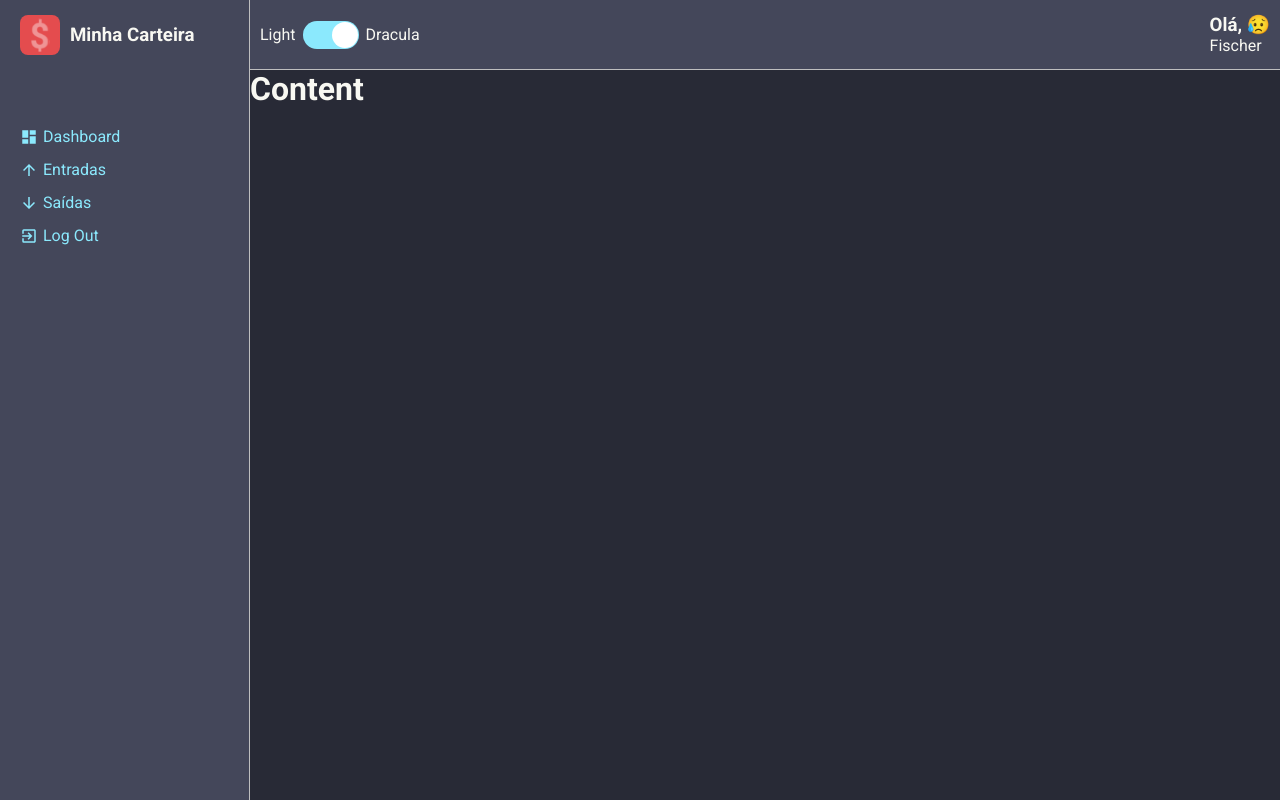
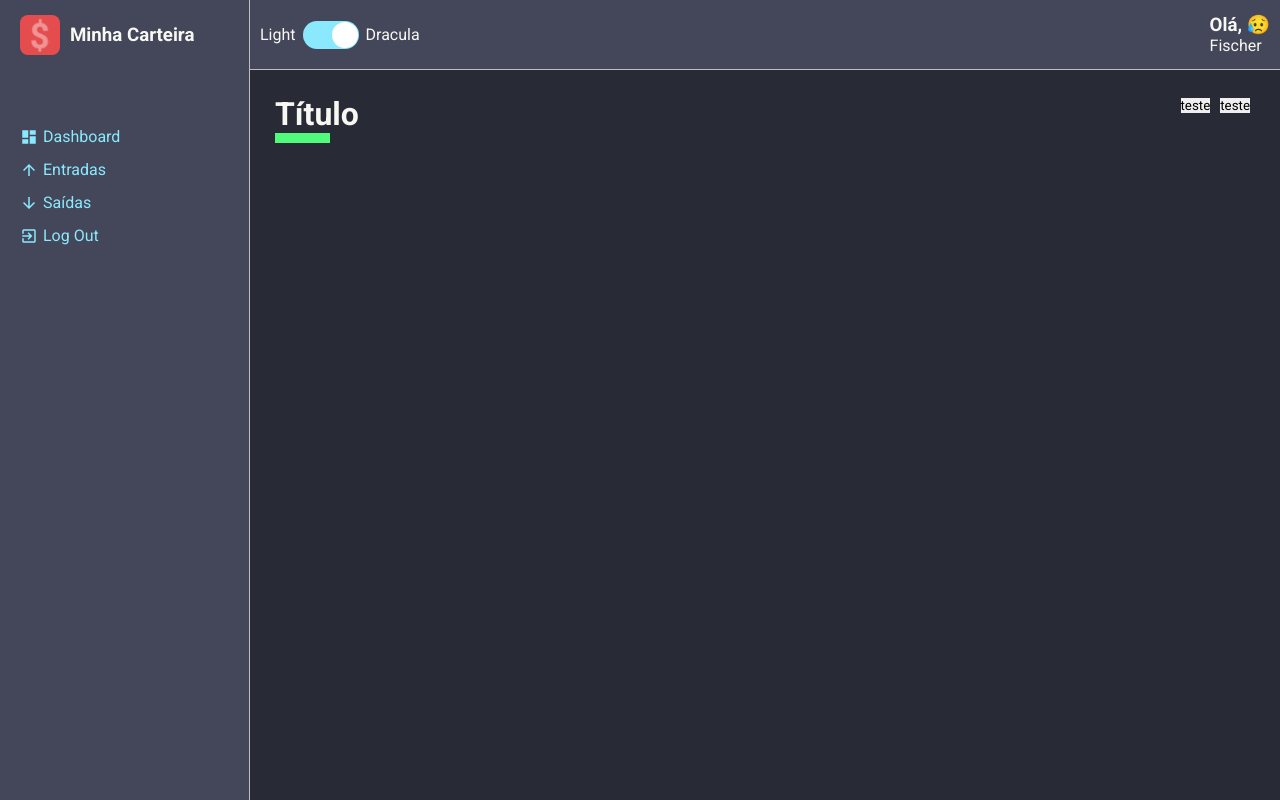
Before and after one commit to FischerRobson/wallet, a React (Create React App) app: page / in a window 1280 px wide. Built offline with nearby package versions, Linux system fonts and the light colour scheme.

Commit message:
header do content

```diff
--- a/src/App.tsx
+++ b/src/App.tsx
@@ -3,13 +3,14 @@ import GlobalStyles from "./styles/GlobalStyles";
 import { ThemeProvider } from "styled-components";
 
 import Layout from "./components/Layout";
+import Dashboard from './pages/Dashboard'
 import dracula from "./styles/themes/dracula";
 
 const App: React.FC = () => {
   return (
     <ThemeProvider theme={dracula}>
       <GlobalStyles />
-      <Layout />
+      <Layout ><Dashboard /></Layout>
     </ThemeProvider>
   );
 };
--- a/src/components/Content/index.tsx
+++ b/src/components/Content/index.tsx
@@ -1,10 +1,10 @@
 import React from "react";
 import { Container } from "./styles";
 
-const Content: React.FC = () => {
+const Content: React.FC = ({children}) => {
   return (
     <Container>
-      <h1>Content</h1>
+      {children}
     </Container>
   );
 };
--- a/src/components/Content/styles.ts
+++ b/src/components/Content/styles.ts
@@ -4,4 +4,6 @@ export const Container = styled.div`
   grid-area: Content;
   color: ${props => props.theme.colors.white};
   background: ${props => props.theme.colors.primary};
+
+  padding: 25px;
 `;
--- /dev/null
+++ b/src/components/ContentHeader/index.tsx
@@ -0,0 +1,18 @@
+import React from "react";
+import { Container, Title, Controllers } from "./styles";
+
+const ContentHeader: React.FC = () => {
+  return (
+    <Container>
+      <Title>
+        <h1>Título</h1>
+      </Title>
+      <Controllers>
+          <button>teste</button>
+          <button>teste</button>
+      </Controllers>
+    </Container>
+  );
+};
+
+export default ContentHeader;
--- /dev/null
+++ b/src/components/ContentHeader/styles.ts
@@ -0,0 +1,29 @@
+import styled from "styled-components";
+
+export const Container = styled.div`
+  width: 100%;
+  display: flex;
+  justify-content: space-between;
+
+  margin-bottom: 25px;
+`;
+
+export const Title = styled.div`
+  > h1 {
+    color: ${(props) => props.theme.colors.white};
+
+    &::after {
+        content: '';
+        display: block;
+        width: 55px;
+        border-bottom: 10px solid ${(props) => props.theme.colors.success};
+    }
+  }
+`;
+
+export const Controllers = styled.div`
+
+    button {
+        margin: 0 5px;
+    }
+`;
--- a/src/components/Layout/index.tsx
+++ b/src/components/Layout/index.tsx
@@ -4,12 +4,12 @@ import Content from "../Content";
 import MainHeader from "../MainHeader";
 import { Container } from "./styles";
 
-const Layout: React.FC = () => {
+const Layout: React.FC = ({ children }) => {
   return (
     <Container>
       <MainHeader />
       <Aside />
-      <Content />
+      <Content>{children}</Content>
     </Container>
   );
 };
--- a/src/pages/Dashboard/index.tsx
+++ b/src/pages/Dashboard/index.tsx
@@ -1,7 +1,13 @@
 import React from "react";
+import ContentHeader from "../../components/ContentHeader";
+import { Container } from "./styles";
 
 const Dashboard: React.FC = () => {
-  return <h1>Dashboard</h1>;
+  return (
+    <Container>
+      <ContentHeader />
+    </Container>
+  );
 };
 
 export default Dashboard;
--- /dev/null
+++ b/src/pages/Dashboard/styles.ts
@@ -0,0 +1,4 @@
+import styled from 'styled-components'
+
+export const Container = styled.div`
+`
```
